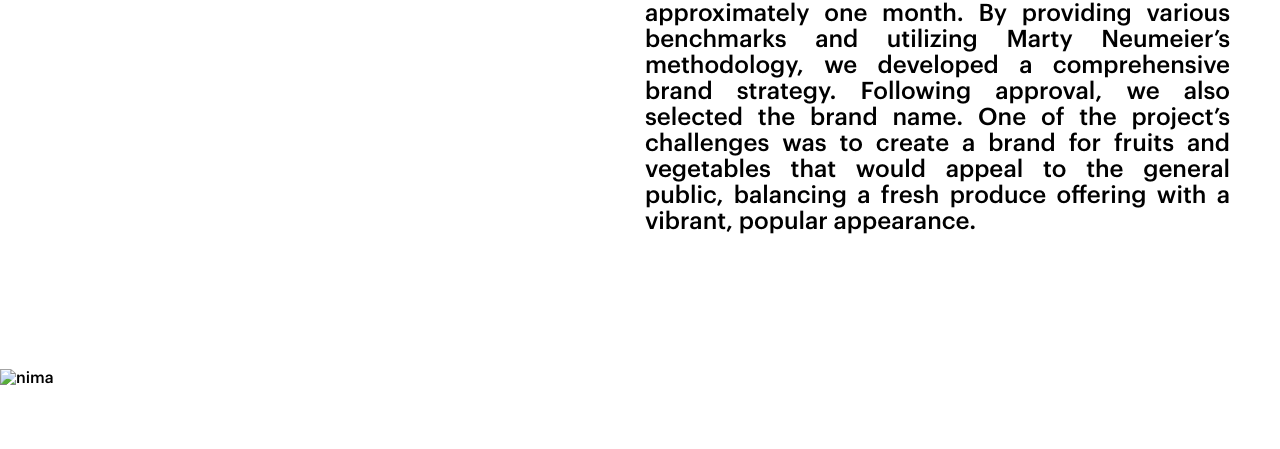
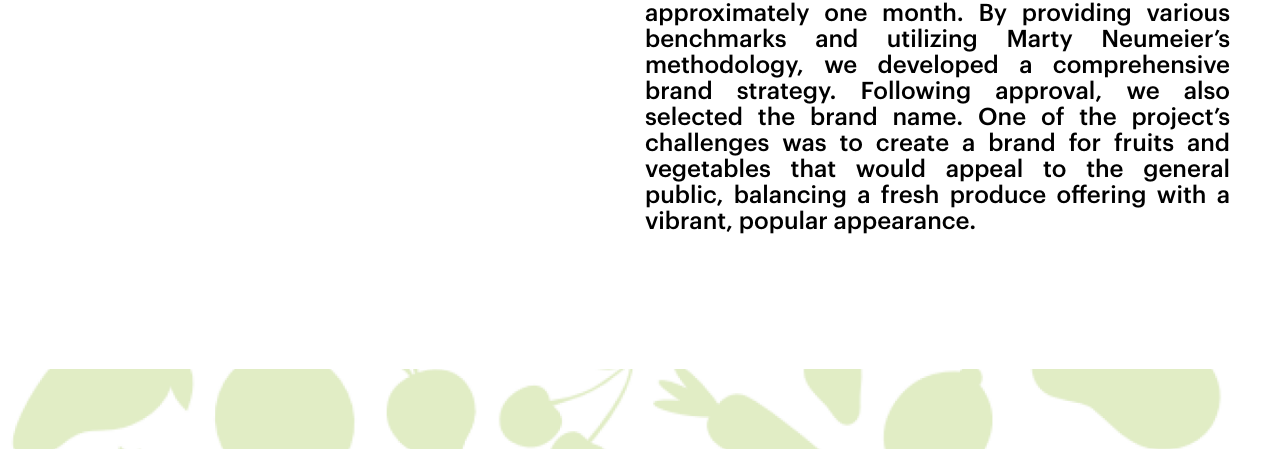
Before and after one commit to kasramehri/nimahamediportfolio, a plain HTML site: page Sabzemeydoon.html in a window 1280 px wide. Shown: the part 351-800 px from the top of the page. Drawn offline with Linux system fonts and the light colour scheme.

Commit message:
Update Sabzemeydoon.html

```diff
--- a/Sabzemeydoon.html
+++ b/Sabzemeydoon.html
@@ -77,7 +77,7 @@
                 </div>
             </div>
             <div class="company-page-image">
-                <img src="./images/Rectangle 2.png" alt="nima">
+                <img src="./Rectangle 2.png" alt="nima">
             </div>
         </div>
     </div>
```
